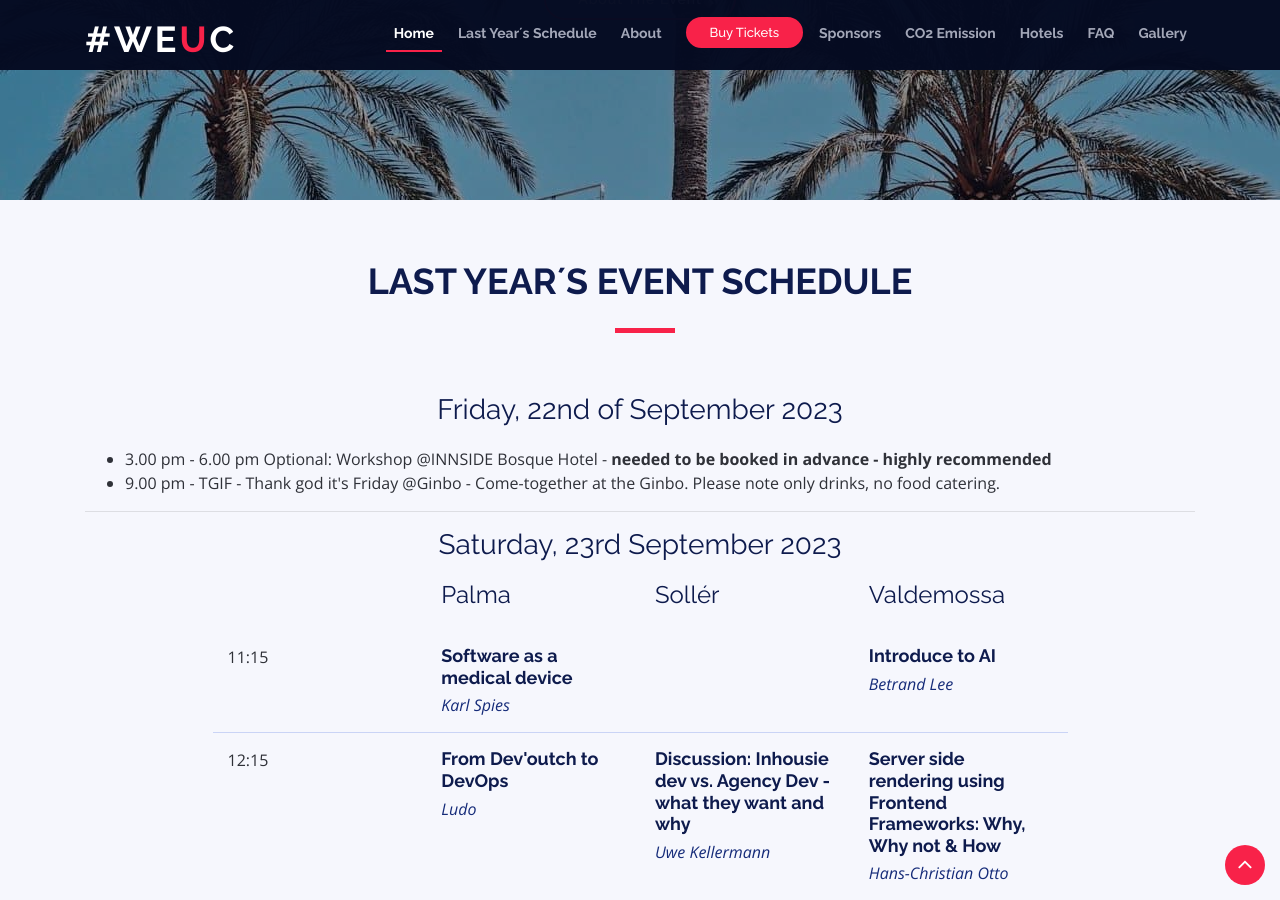
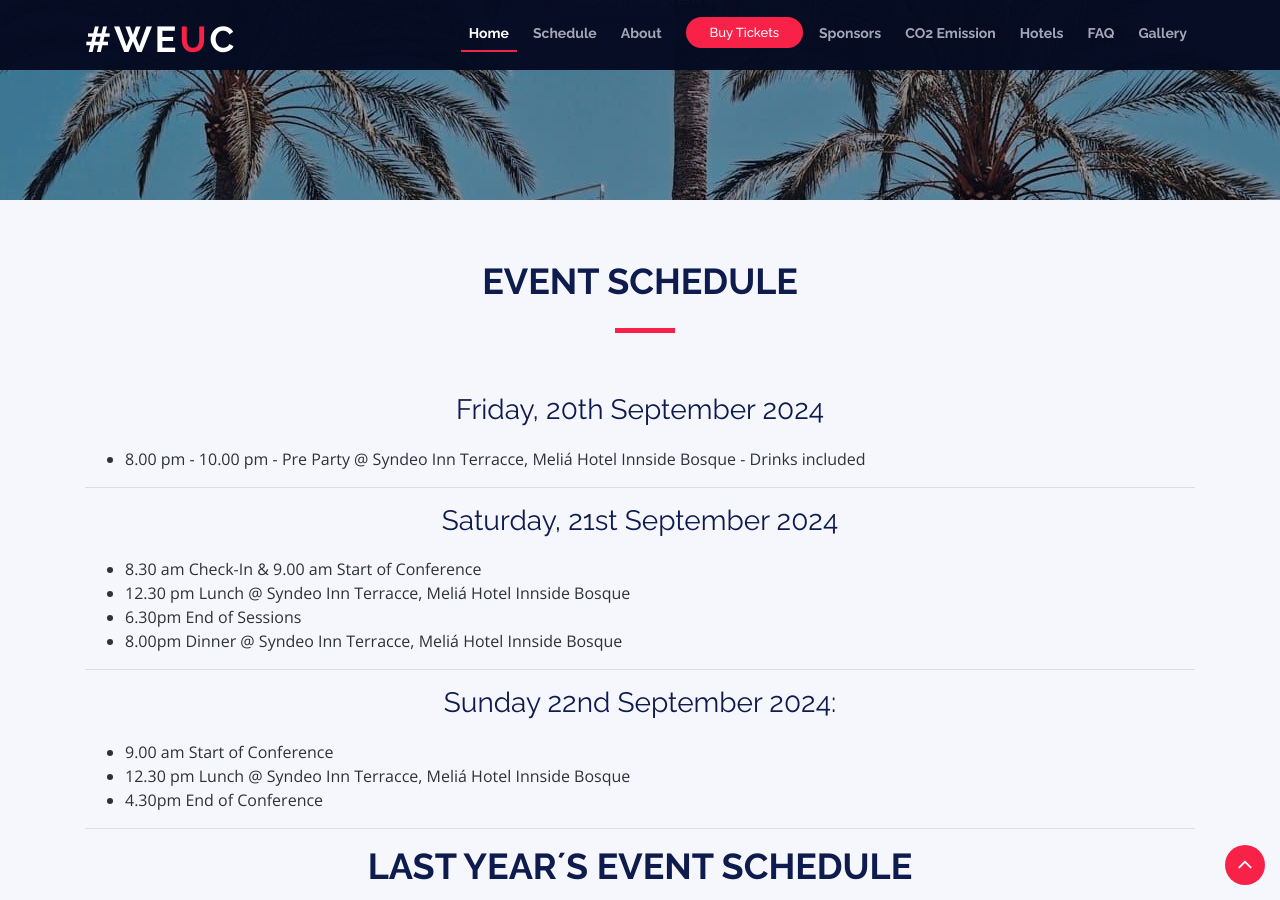
Before and after one commit to weuc/weuc.eu, a Jekyll site: the page built from index.html, in a window 1280 px wide and 900 px high, scrolled down 700 px. Built offline with Jekyll 4.4.1, drawn with Linux system fonts in a browser that asks for light colours; some of the changed text lies outside the part shown.

Commit message:
feat: update schedule

```diff
--- a/_includes/sections/schedule.html
+++ b/_includes/sections/schedule.html
@@ -4,53 +4,37 @@
 <section id="schedule" class="section-with-bg">
     <div class="container wow fadeInUp">
         <div class="section-header">
-            <h2>Last Year´s Event Schedule</h2>
+            <h2>Event Schedule</h2>
         </div>
 
-        <h3 class="text-center">Friday, 22nd of September 2023</h3>
+        <h3 class="text-center">Friday, 20th September 2024</h3>
         <ul>
-            <li>3.00 pm - 6.00 pm Optional: Workshop @INNSIDE Bosque Hotel - <strong>needed to be booked in advance -
-                highly
-                recommended</strong></li>
-            <li>9.00 pm - TGIF - Thank god it's Friday @Ginbo - Come-together at the Ginbo. Please note only drinks, no
-                food
-                catering.
-            </li>
+            <li>8.00 pm - 10.00 pm - Pre Party @ Syndeo Inn Terracce, Meliá Hotel Innside Bosque - Drinks included</li>
+        </ul>
+        <hr>
+
+        <h3 class="text-center">Saturday, 21st September 2024</h3>
+        <ul>
+            <li>8.30 am Check-In & 9.00 am Start of Conference</li>
+            <li>12.30 pm Lunch @ Syndeo Inn Terracce, Meliá Hotel Innside Bosque</li>
+            <li>6.30pm End of Sessions</li>
+            <li>8.00pm Dinner @ Syndeo Inn Terracce, Meliá Hotel Innside Bosque</li>
         </ul>
 
         <hr>
-<!--        <h3>Saturday, 23rd September</h3>-->
-<!--        <ul>-->
-<!--            <li>9.00 a.m. - Welcome hour</li>-->
-<!--            <li>10.00 a.m. - 2.00 p.m. - voting, sessions & coffee break</li>-->
-<!--            <li>2.00 - 3.00 p.m. - Lunch time / Syndeo Restaurant</li>-->
-<!--            <li>3.00 - 6.00 p.m. - sessions & coffee breaks</li>-->
-<!--            <li>8.00 p.m. Dinner Party - terrace of our event location: INNSIDE Palma Bosque</li>-->
-<!--        </ul>-->
-<!--        <h3>Sunday, 24th September</h3>-->
-<!--        <ul>-->
-<!--            <li>9.30 a.m. - we are open</li>-->
-<!--            <li>10.00 a.m. - 1.30 p.m. sessions</li>-->
-<!--            <li>1.30 - 2.30 p.m. - Lunch time / Syndeo Restaurant</li>-->
-<!--            <li>2.30 - 4.00 p.m. sessions</li>-->
-<!--            <li>4.00 p.m. - Closing words</li>-->
-<!--        </ul>-->
 
-        <!--        <ul class="nav nav-tabs" role="tablist">-->
-        <!--            <li class="nav-item">-->
-        <!--                <a class="nav-link active" href="#day-1" role="tab" data-toggle="tab">Saturday</a>-->
-        <!--            </li>-->
-        <!--            <li class="nav-item">-->
-        <!--                <a class="nav-link" href="#day-2" role="tab" data-toggle="tab">Sunday</a>-->
-        <!--            </li>-->
-        <!--            &lt;!&ndash;          <li class="nav-item">&ndash;&gt;-->
-        <!--            &lt;!&ndash;            <a class="nav-link" href="#day-3" role="tab" data-toggle="tab">Day 3</a>&ndash;&gt;-->
-        <!--            &lt;!&ndash;          </li>&ndash;&gt;-->
-        <!--        </ul>-->
+        <h3 class="text-center">Sunday 22nd September 2024:</h3>
+        <ul>
+            <li>9.00 am Start of Conference</li>
+            <li>12.30 pm Lunch @ Syndeo Inn Terracce, Meliá Hotel Innside Bosque</li>
+            <li>4.30pm End of Conference</li>
+        </ul>
 
-        <!--        &lt;!&ndash;        <h3 class="sub-heading">Voluptatem nulla veniam soluta et corrupti consequatur neque eveniet officia. Eius&ndash;&gt;-->
-        <!--        &lt;!&ndash;          necessitatibus voluptatem quis labore perspiciatis quia.</h3>&ndash;&gt;-->
+        <hr>
 
+        <div class="section-header">
+            <h2>Last Year´s Event Schedule</h2>
+        </div>
         <div class="tab-content row justify-content-center">
             <h3>Saturday, 23rd September 2023</h3>
             <!-- Schdule Day 2 -->
```
Also changed, not shown: _sections/schedule.md (+1 -1 lines).
